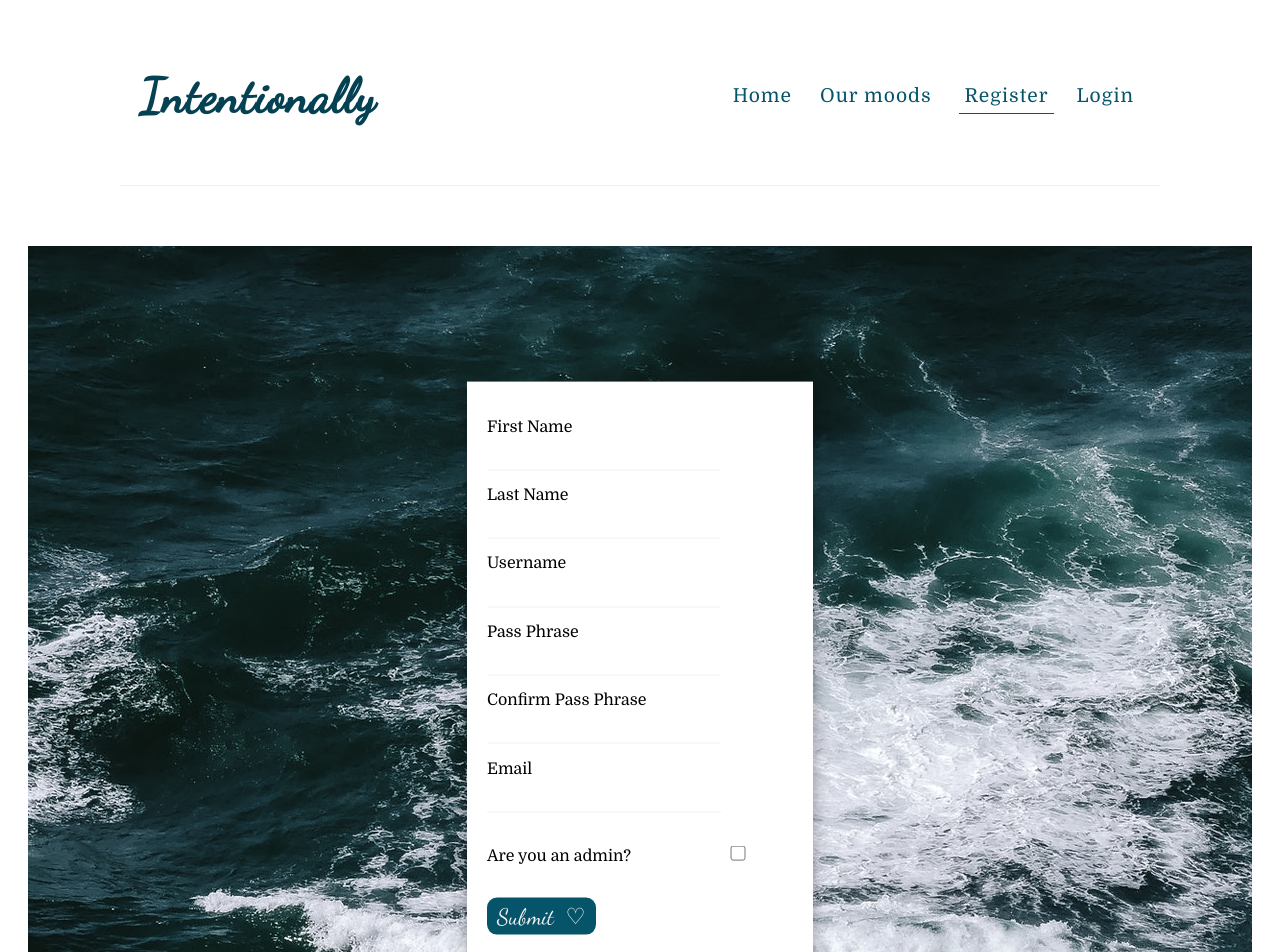
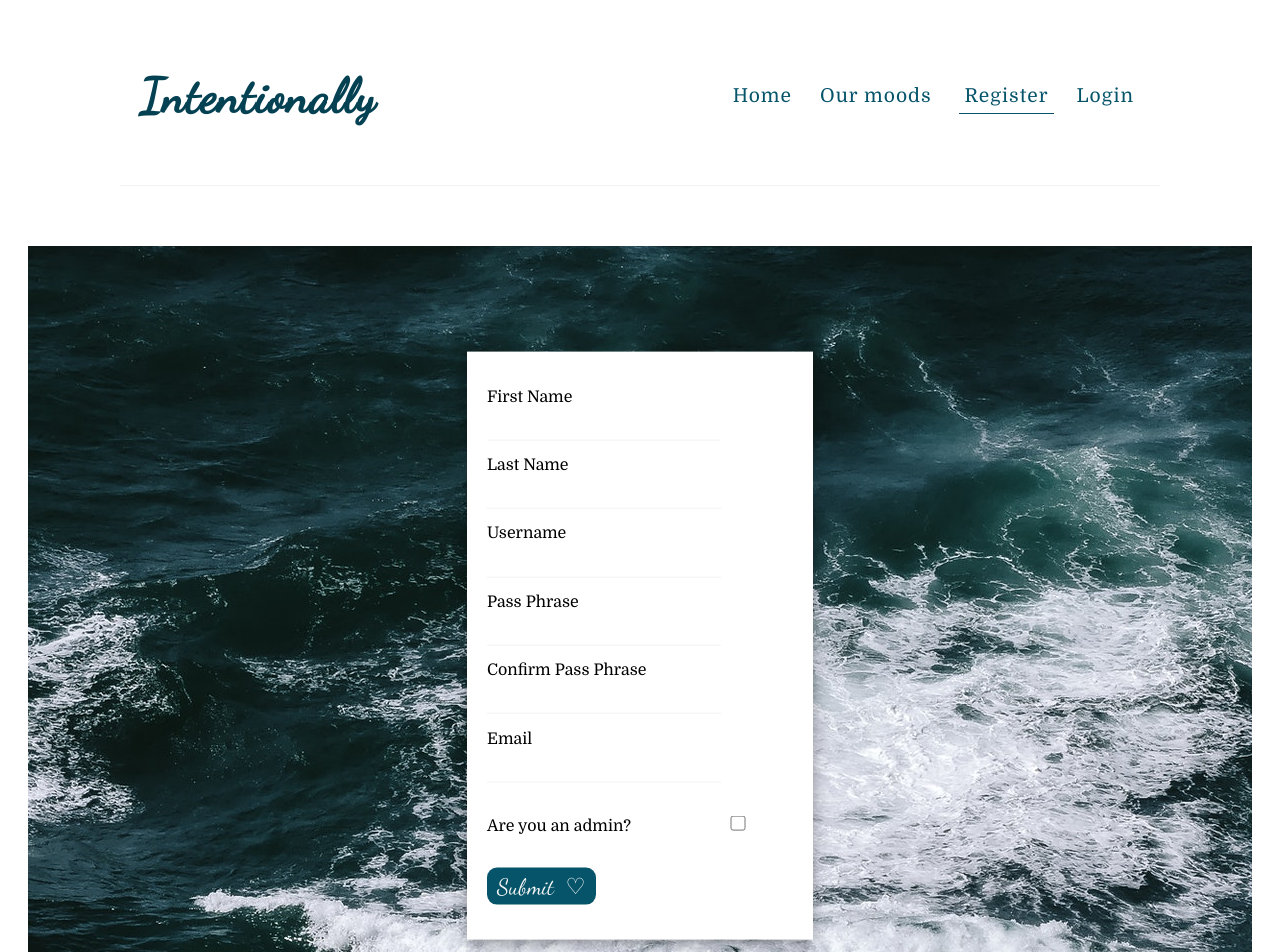
Before and after one commit to violacaroline/intentionally-frontend-react, a React (Create React App) app in the folder intention-app/: page /register in a window 1280 px wide. Shown: the top 952 px of the page. Built offline with nearby package versions, Linux system fonts and the light colour scheme.

Commit message:
Place admin password label correctly

```diff
--- a/intention-app/src/Register.js
+++ b/intention-app/src/Register.js
@@ -1,12 +1,14 @@
 import { useState, useEffect, useRef } from 'react'
+import { useNavigate } from 'react-router-dom'
 import axios from 'axios'
 import validator from 'validator'
-import { Link } from 'react-router-dom'
+// import { Link } from 'react-router-dom'
 
 const nameRegex = /^[A-Za-z][A-Za-z0-9_]{2,256}$/
 const passwordRegex = /^(?=.*[A-Z])(?=.*[\W])(?=.*[0-9])(?=.*[a-z]).{10,256}$/
 
 const Register = () => {
+  const navigate = useNavigate()
   const userRef = useRef()
   const errorRef = useRef()
 
@@ -130,13 +132,13 @@ const Register = () => {
     <section className="register">
       <form className="input-form-register" onSubmit={handleSubmit}>
         {
-          success ? (
-            <section className="success-register-login">
-              <h3 >You are Registered</h3>
-              <p>
-                <Link className="link-login" to="/login">{'Login ' + String.fromCharCode("0x00002661")}</Link>
-              </p>
-            </section >
+          success ? (  navigate('/login')
+            // <section className="success-register-login">
+            //   <h3 >You are Registered</h3>
+            //   <p>
+            //     <Link className="link-login" to="/login">{'Login ' + String.fromCharCode("0x00002661")}</Link>
+            //   </p>
+            // </section >
           ) : (
             <>
               <p ref={errorRef} style={{ color: "red", size: "10px" }} className={errMsg ? "errmsg" : "offscreen"} aria-live="assertive">{errMsg}</p>
@@ -201,7 +203,7 @@ const Register = () => {
                 required
                 aria-invalid={validEmail ? "false" : "true"}
               />
-              <label htmlFor="admin">Are you an admin?</label>
+              <label htmlFor="admin">Are you an admin?
               <input
                 type="checkbox"
                 className="register-checkbox"
@@ -209,6 +211,8 @@ const Register = () => {
                 onChange={(e) => setAdmin(e.target.checked)}
                 value={admin}
               />
+              </label>
+
               {admin ?
                 <>
                   <label htmlFor="admin-password">Admin Pass Phrase</label>
--- a/intention-app/src/index.css
+++ b/intention-app/src/index.css
@@ -131,16 +131,13 @@ html {
   height: 100vh;
   background-image: url('../public/images/ocean.jpg');
   background-repeat: no-repeat;
-  padding-top: 30px;
-  padding-bottom: 30px;
   position: relative;
   overflow: auto;
 }
 
 .input-form-register {
   min-width: 25%;
-  max-height: 90%;
-  min-height: fit-content;
+  height: min-content;
   position: absolute;
   vertical-align: middle;
   background-color: white;
@@ -168,7 +165,7 @@ html {
 }
 
 label {
-  display: inline-block;
+  display: block;
   margin-bottom: 2%;
 }
 
```
